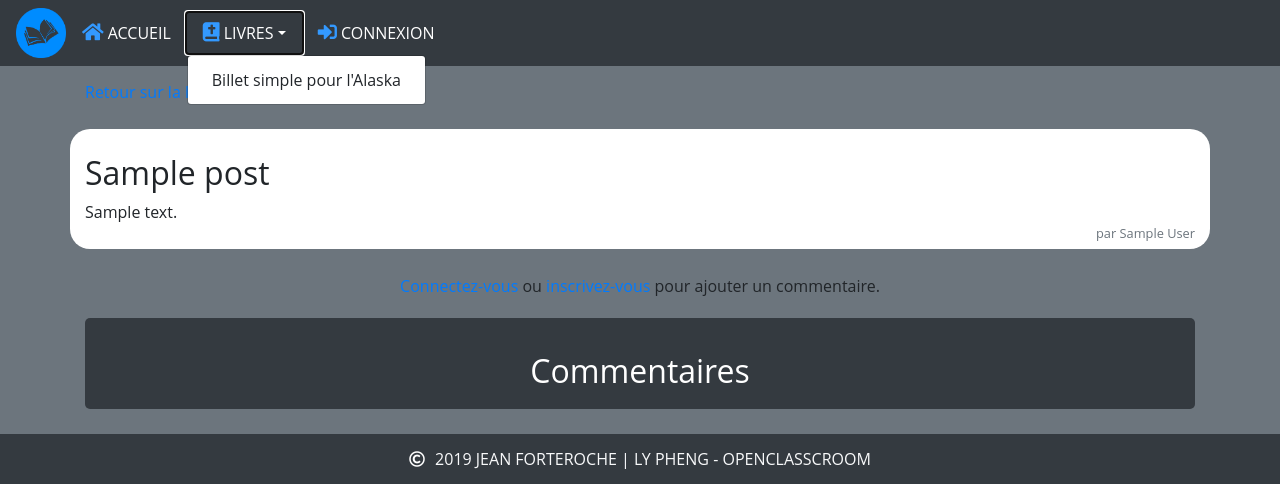
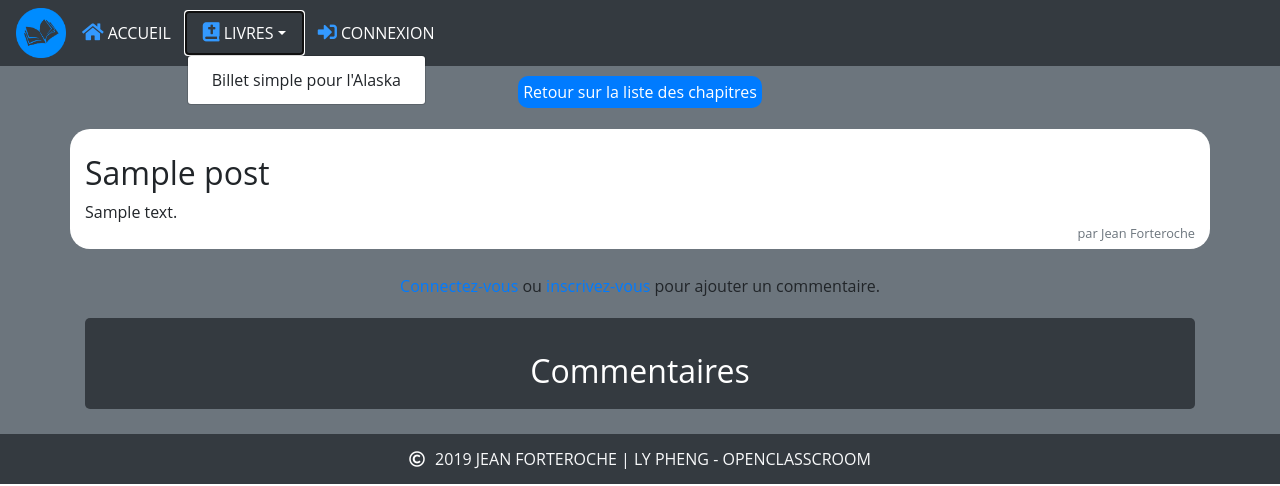
Before and after one commit to PhengDev/Projet-4-Jean-Forteroche, a PHP site: a page that uses views/template.php in a window 1280 px wide, after a click on "LIVRES". Shown: the top 486 px of the page. Run offline with PHP 8.4, Linux system fonts and the light colour scheme; tables that the repository leaves empty or names only in its code hold one stand-in row (values such as "Sample post"); some libraries are stand-ins or nearby versions.

Commit message:
Ajustement des vues et ajout de la vue pour l'interface du profil

```diff
--- a/views/template.php
+++ b/views/template.php
@@ -10,56 +10,74 @@
     <meta name="author" content="Jean Forteroche">
     <link rel="stylesheet" href="https://stackpath.bootstrapcdn.com/bootstrap/4.3.1/css/bootstrap.min.css">
     <link rel="stylesheet" href="https://use.fontawesome.com/releases/v5.8.1/css/all.css" integrity="sha384-50oBUHEmvpQ+1lW4y57PTFmhCaXp0ML5d60M1M7uH2+nqUivzIebhndOJK28anvf" crossorigin="anonymous">
-
     <script src="https://cdn.tiny.cloud/1/ewxh3jblnv4y72cvw7l8k2tkd1akzee16lo9bv0s09ly5oxa/tinymce/5/tinymce.min.js"></script>
-    <script>tinyMCE.init({ selector:'#newchapter', plugins: "autoresize"});</script>
-    <script>tinyMCE.init({ selector:'#newcomment', plugins: "autoresize"});</script>
-    <script>tinyMCE.init({ selector:'#editcomment', plugins: "autoresize"});</script>
+    <script>
+        tinyMCE.init({
+            selector: '#newchapter',
+            plugins: "autoresize"
+        });
+    </script>
+    <script>
+        tinyMCE.init({
+            selector: '#newcomment',
+            plugins: "autoresize"
+        });
+    </script>
+    <script>
+        tinyMCE.init({
+            selector: '#editcomment',
+            plugins: "autoresize"
+        });
+    </script>
 
     <link rel="stylesheet" href="public/css/style.css" />
-
+    <link rel="icon" type="img/png" href="public/images/logo1.png" sizes="30x30">
     <title><?= $t ?></title>
 </head>
 
 <body>
     <header>
         <!-- Barre de navigation -->
-        <nav class="navbar navbar-expand-md fixed-top bg-dark">
+        <nav class="navbar navbar-expand-md fixed-top bg-dark navbar-dark">
             <img class="img-fluid" src="public/images/logo1.png" id="navbar-logo">
 
             <!-- Toggle pour mobile -->
-            <button class="navbar-toggler bg-primary" type="button" data-toggle="collapse" data-target="#navbarCollapse" aria-controls="navbarCollapse" aria-expanded="false" aria-label="Toggle navigation">
+            <button class="navbar-toggler bg-primary" type="button" data-toggle="collapse" data-target="#navbarToggleExternalContent" aria-controls="navbarToggleExternalContent" aria-expanded="false" aria-label="Toggle navigation">
                 <span class="navbar-toggler-icon"></span>
             </button>
-
-            <ul class="nav navbar-right float-right">
+            <div class="collapse navbar-collapse" id="navbarToggleExternalContent">
+                <ul class="nav navbar-right float-right menu">
                     <li class="nav-item active">
-                    <a class="nav-link text-white" href="<?= URL ?>"><i class="fas fa-home"></i> ACCUEIL<span class="sr-only">(current)</span></a>
+                        <a class="nav-link text-white" href="home"><i class="fas fa-home "></i> ACCUEIL</a>
                     </li>
 
                     <li class="nav-item dropdown">
-                    <a class="nav-link dropdown-toggle text-white" href="#" id="navbarDropdownMenuLink" role="button" data-toggle="dropdown" aria-haspopup="true" aria-expanded="false"><i class="fas fa-bible"></i> LIVRES</a>
+                        <a class="nav-link dropdown-toggle text-white" href="#" id="navbarDropdownMenuLink" role="button" data-toggle="dropdown" aria-haspopup="true" aria-expanded="false"><i class="fas fa-bible "></i> LIVRES</a>
                         <div class="dropdown-menu" aria-labelledby="navbarDropdownMenuLink">
-                        <a class="dropdown-item" href="book">Billet simple pour l'Alaska</a>
+                            <a class="dropdown-item menu-hover" href="book">Billet simple pour l'Alaska</a>
                         </div>
                     </li>
                     <li class="nav-item">
-                   <?=$menu?>
+                        <!-- Affichage de la variable menu -->
+                        <?= $menu ?>
                     </li>
                 </ul>
-
+            </div>
         </nav>
     </header>
+
     <!-- Affichage du contenu de la page -->
     <?= $content ?>
 
     <footer class="footer bg-dark">
+
         <i class="far fa-copyright"></i>
         <p class="text-footer text-light"> 2019 JEAN FORTEROCHE | LY PHENG - OPENCLASSCROOM</p>
     </footer>
 
     <script src="https://code.jquery.com/jquery-3.3.1.slim.min.js" integrity="sha384-q8i/X+965DzO0rT7abK41JStQIAqVgRVzpbzo5smXKp4YfRvH+8abtTE1Pi6jizo" crossorigin="anonymous"></script>
     <script src="https://stackpath.bootstrapcdn.com/bootstrap/4.1.2/js/bootstrap.min.js" integrity="sha384-o+RDsa0aLu++PJvFqy8fFScvbHFLtbvScb8AjopnFD+iEQ7wo/CG0xlczd+2O/em" crossorigin="anonymous"></script>
+    <script src="public/js/button.js"></script>
 </body>
 
 </html>
--- a/views/viewChapter.php
+++ b/views/viewChapter.php
@@ -1,8 +1,8 @@
 <?php $this->_t = $chapter->title() ?>
 
 <div class="container-page bg-secondary">
-    <div class="container style-link">
-        <a class="text-primary"href="book">Retour sur la liste des chapitres</a>
+    <div class="container style-link text-center">
+        <a class="bg-primary text-white backup" href="book">Retour sur la liste des chapitres</a>
     </div>
     <!-- Affichage du chapitre -->
     <div class="container style-container">
@@ -11,7 +11,7 @@
         </div>
 
         <p class="content"><?= nl2br(html_entity_decode($chapter->content())) ?></p>
-        <small class="text-muted float-right">par <?= $chapter->author() ?></small>
+        <small class="text-muted float-right">par Jean Forteroche</small>
         <?php
         // Si le champ date_modification est différent de null, on affiche la date de modification
         if ($chapter->dateModification() !== null) {
@@ -27,9 +27,9 @@
         // Si on est connecté, affichage du champ pour écrire un commentaire
         if (!empty($_SESSION)) {
             echo $content =
-                "<h2 class=\"mt-4 mb-4\">Poster un commentaire :</h2>
+                "<h2 class=\"mt-4 mb-4 text-center text-white\">Écrire un commentaire</h2>
                 <form action=\"\" method=\"POST\" class=\"form-register\">
-                    <textarea name=\"comment\" id=\"newcomment\"></textarea>
+                    <textarea name=\"comment\" rows=\"10\" class=\"form-control rounded-10 \"></textarea>
                     <button type=\"submit\" name=\"submit\" class=\"btn btn-primary btn-block mt-3\">Envoyer le commentaire</button>
                 </form>";
         }
@@ -51,8 +51,8 @@
                 if ($comment->checkComment() == 1 or $comment->checkComment() == 2) {
                     echo "<div class=\"container style-comment\">";
                     // Si la personne connectée est l'auteur du message elle a accès au bouton de modification
-                    if (isset($_SESSION['pseudo']) and $_SESSION['pseudo'] == $comment->author()) {
-                        echo "<p class=\"text-primary\"><span class=\"font-weight-bold\">" . $comment->author() . '</span> le ' .  $comment->dateComment() . "<a class=\"float-right\" href=\"editcomment&id_post=" . $comment->id() . "&id=" . $chapter->id() . "\">Modifier</a></p>";
+                    if (isset($_SESSION['pseudo']) and $_SESSION['id'] == 1) {
+                        echo "<p class=\"text-primary\"><span class=\"font-weight-bold\">" . $comment->author() . '</span> le ' .  $comment->dateComment() . "</p>";
                     }
                     // Si elle n'est pas l'auteur, aucun bouton n'apparait
                     else {
@@ -63,8 +63,10 @@
                     echo "<div class=\"comment-flex\">";
 
                     // Bouton pour signaler un message
-                    if (!empty($_SESSION) and $_SESSION['pseudo'] !== $comment->author() and $comment->checkComment() == 1) {
-                        echo "<p class=\"paragraphe-comment\"><a class=\"text-danger trash3\" href=\"\" data-toggle=\"modal\" data-id=\"" . $chapter->id() . "\" data-idpost=\"" . $comment->id() . "\" data-target=\"#modalSignalComment\">Signaler le commentaire</a></p>";
+                    if (!empty($_SESSION) and $comment->checkComment() == 1 and $_SESSION['id'] > 1 and $_SESSION['pseudo'] !== $comment->author()) {
+                        echo "<p><a class=\"text-danger trash3\" href=\"\" data-toggle=\"modal\" data-id=\"" . $chapter->id() . "\" data-idpost=\"" . $comment->id() . "\" data-target=\"#modalSignalComment\">Signaler le commentaire</a></p>";
+                    } else if ($comment->checkComment() == 2) {
+                        echo "<img class=\"img-warning\" src=\"public/images/Warning.png\"><p class=\"text-danger trash3\" >Ce commentaire a été signaler !</p>";
                     }
                     echo "</div>";
                     echo "</div>";
@@ -74,3 +76,24 @@
         </div>
     </div>
 </div>
+
+<!-- Modal -->
+<div class="modal fade" id="modalSignalComment" tabindex="-1" role="dialog" aria-labelledby="exampleModalLabel" aria-hidden="true">
+    <div class="modal-dialog" role="document">
+        <div class="modal-content">
+            <div class="modal-header">
+                <h5 class="modal-title" id="exampleModalLabel">Signaler le commentaire</h5>
+                <button type="button" class="close" data-dismiss="modal" aria-label="Close">
+
+                </button>
+            </div>
+            <div class="modal-body">
+                Êtes-vous sûr de vouloir signaler le commentaire ?
+            </div>
+            <div class="modal-footer">
+                <a href="" id="modalSignalC" class="btn btn-danger">Signaler</a>
+                <a href="" class="btn btn-secondary" data-dismiss="modal">Annuler</a>
+            </div>
+        </div>
+    </div>
+</div>
```
Also changed, not shown: views/viewProfile.php (added, +20 -0 lines), views/View.php (line endings or trailing spaces). Lines whose indentation alone changed are shown as unchanged.
